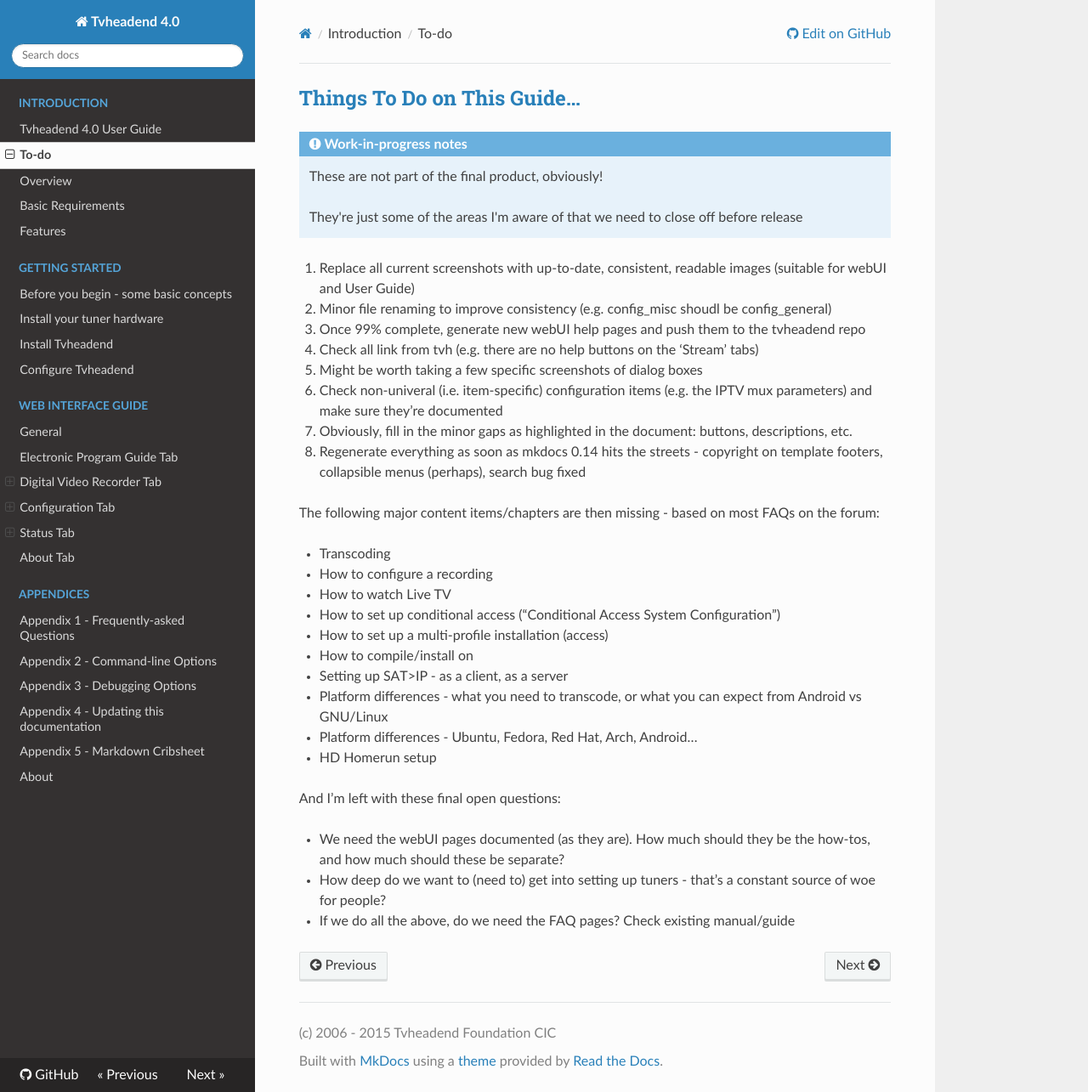
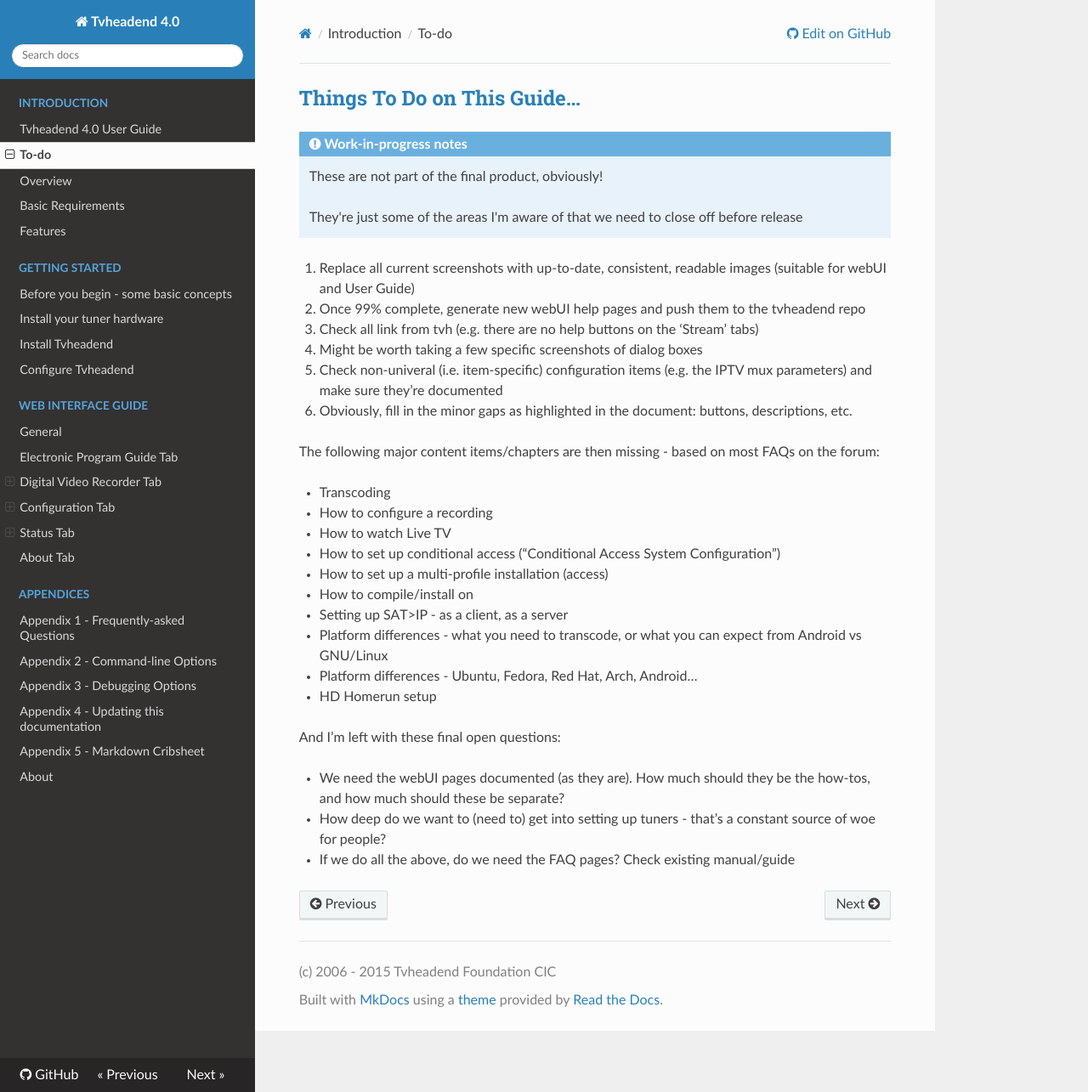
Before and after one commit to tvheadend/tvheadend-documentation, an MkDocs documentation site: the page built from docs/todo.md, in a window 1280 px wide and 1285 px high. Shown: the whole window at 85% size. Built offline with MkDocs 1.6.1, drawn with Linux system fonts in a browser that asks for light colours; nearby versions of some CDN libraries; old or Windows-style settings are respelled for this version of MkDocs.

Commit message:
ToDo: Update

```diff
--- a/docs/todo.md
+++ b/docs/todo.md
@@ -7,8 +7,6 @@
 </div>
 
 1. Replace all current screenshots with up-to-date, consistent, readable images (suitable for webUI and User Guide)
-
-2. Minor file renaming to improve consistency (e.g. config_misc shoudl be config_general)
 
 4. Once 99% complete, generate new webUI help pages and push them to the tvheadend repo
 
@@ -20,7 +18,6 @@
 
 8. Obviously, fill in the minor gaps as highlighted in the document: buttons, descriptions, etc.
 
-9. Regenerate everything as soon as mkdocs 0.14 hits the streets - copyright on template footers, collapsible menus (perhaps), search bug fixed
 
 The following major content items/chapters are then missing - based on most FAQs on the forum:
 
```
